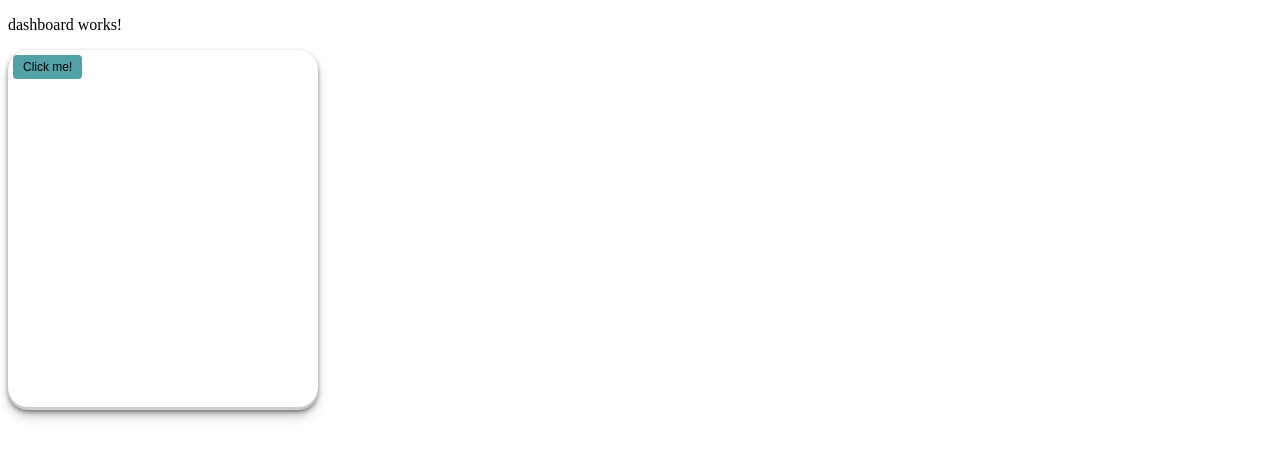
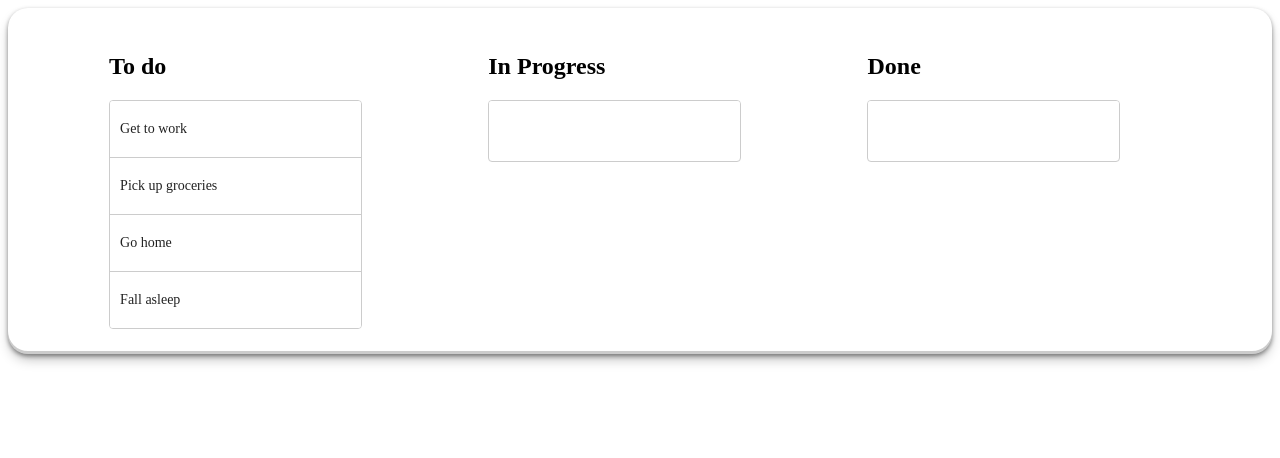
Before and after one commit to vvalverdea/ProTasker, an Angular app in the folder frontend/client/: page / in a window 1280 px wide. Shown: the top 458 px of the page. Built offline with nearby package versions, Linux system fonts and the light colour scheme.

Commit message:
feat: drag and drop implemented with example

```diff
--- a/frontend/client/package.json
+++ b/frontend/client/package.json
@@ -14,6 +14,7 @@
   "private": true,
   "dependencies": {
     "@angular/animations": "^19.0.0",
+    "@angular/cdk": "^19.0.1",
     "@angular/common": "^19.0.0",
     "@angular/compiler": "^19.0.0",
     "@angular/core": "^19.0.0",
--- a/frontend/client/src/app/atoms/card/card.component.html
+++ b/frontend/client/src/app/atoms/card/card.component.html
@@ -1,3 +1,3 @@
-<div class="card" [style.width]="width" [style.height]="height">
+<div class="card">
   <ng-content></ng-content>
 </div>
--- a/frontend/client/src/app/atoms/card/card.component.scss
+++ b/frontend/client/src/app/atoms/card/card.component.scss
@@ -1,19 +1,7 @@
 @use "../../../styles/_variables" as *;
 
 .card {
-  border-radius: 20px;
-  padding: 5px;
   box-shadow: rgba(0, 0, 0, 0.4) 0px 2px 4px,
     rgba(0, 0, 0, 0.3) 0px 7px 13px -3px, rgba(0, 0, 0, 0.2) 0px -3px 0px inset;
-  display: grid;
-  grid-template-rows: auto 1fr;
-
-  @media (max-width: 768px) {
-    width: 150px !important;
-    height: auto !important;
-  }
-
-  @media (max-width: 480px) {
-    width: 120px !important;
-  }
+  border-radius: 20px;
 }
--- a/frontend/client/src/app/atoms/card/card.component.ts
+++ b/frontend/client/src/app/atoms/card/card.component.ts
@@ -6,7 +6,5 @@ import { Component, Input } from '@angular/core';
   styleUrls: ['./card.component.scss'],
 })
 export class CardComponent {
-  @Input() width = '190px';
-  @Input() height = '254px';
   @Input() gradient = 'linear-gradient(144deg,#AF40FF, #5B42F3 50%,#00DDEB)';
 }
--- a/frontend/client/src/app/dashboard/dashboard.component.html
+++ b/frontend/client/src/app/dashboard/dashboard.component.html
@@ -1,4 +1,69 @@
-<p>dashboard works!</p>
-<app-card [width]="'300px'" [height]="'350px'">
-  <app-button label="Click me!" type="primary" size="small"></app-button>
+<!--<app-card>
+  <div
+    class="grid-header"
+    *ngFor="let status of ['todo', 'in-progress', 'done']"
+  >
+    {{ status }}
+  </div>
+
+  <div *ngFor="let status of ['todo', 'in-progress', 'done']">
+    <div
+      cdkDropList
+      [cdkDropListData]="tasksByStatus[status]"
+      id="{{ status }}"
+      (cdkDropListDropped)="drop($event)"
+      class="task-column"
+    >
+      <div *ngFor="let task of tasksByStatus[status]" class="item">
+        <app-tasklist [task]="task" cdkDrag></app-tasklist>
+      </div>
+    </div>
+  </div>
+</app-card>-->
+
+<app-card cdkDropListGroup>
+  <div class="example-container">
+    <h2>To do</h2>
+
+    <div
+      cdkDropList
+      [cdkDropListData]="todo"
+      class="example-list"
+      (cdkDropListDropped)="drop($event)"
+    >
+      @for (item of todo; track item) {
+      <div class="example-box" cdkDrag>{{ item }}</div>
+      }
+    </div>
+  </div>
+
+  <div class="example-container">
+    <h2>In Progress</h2>
+
+    <div
+      cdkDropList
+      [cdkDropListData]="inprogress"
+      class="example-list"
+      (cdkDropListDropped)="drop($event)"
+    >
+      @for (item of inprogress; track item) {
+      <div class="example-box" cdkDrag>{{ item }}</div>
+      }
+    </div>
+  </div>
+
+  <div class="example-container">
+    <h2>Done</h2>
+
+    <div
+      cdkDropList
+      [cdkDropListData]="done"
+      class="example-list"
+      (cdkDropListDropped)="drop($event)"
+    >
+      @for (item of done; track item) {
+      <div class="example-box" cdkDrag>{{ item }}</div>
+      }
+    </div>
+  </div>
 </app-card>
--- a/frontend/client/src/app/dashboard/dashboard.component.scss
+++ b/frontend/client/src/app/dashboard/dashboard.component.scss
@@ -0,0 +1,69 @@
+@use "../../styles/_mixins" as *;
+@use "../../styles/_variables" as *;
+
+.grid-header {
+  color: $secondary-color;
+  box-shadow: 0 4px 8px rgba(0, 0, 0, 0.1);
+  width: 30%;
+  height: 50%;
+  margin: 0 auto;
+  text-align: center;
+  font-size: xx-large;
+  font-family: "Gill Sans", "Gill Sans MT", Calibri, "Trebuchet MS", sans-serif;
+  padding: 2%;
+}
+
+.example-container {
+  width: 20%;
+  max-width: 100%;
+  margin: 2%;
+  margin-left: 8%;
+  display: inline-block;
+  vertical-align: top;
+}
+
+.example-list {
+  border: solid 1px #ccc;
+  min-height: 60px;
+  background: white;
+  border-radius: 4px;
+  overflow: hidden;
+  display: block;
+}
+
+.example-box {
+  padding: 20px 10px;
+  border-bottom: solid 1px #ccc;
+  color: rgba(0, 0, 0, 0.87);
+  display: flex;
+  flex-direction: row;
+  align-items: center;
+  justify-content: space-between;
+  box-sizing: border-box;
+  cursor: move;
+  background: white;
+  font-size: 14px;
+}
+
+.cdk-drag-preview {
+  box-sizing: border-box;
+  border-radius: 4px;
+  box-shadow: 0 5px 5px -3px rgba(0, 0, 0, 0.2),
+    0 8px 10px 1px rgba(0, 0, 0, 0.14), 0 3px 14px 2px rgba(0, 0, 0, 0.12);
+}
+
+.cdk-drag-placeholder {
+  opacity: 0;
+}
+
+.cdk-drag-animating {
+  transition: transform 250ms cubic-bezier(0, 0, 0.2, 1);
+}
+
+.example-box:last-child {
+  border: none;
+}
+
+.example-list.cdk-drop-list-dragging .example-box:not(.cdk-drag-placeholder) {
+  transition: transform 250ms cubic-bezier(0, 0, 0.2, 1);
+}
--- a/frontend/client/src/app/dashboard/dashboard.component.ts
+++ b/frontend/client/src/app/dashboard/dashboard.component.ts
@@ -1,11 +1,49 @@
-import { Component } from '@angular/core';
+import { Component, Input } from '@angular/core';
 import { CardComponent } from '../atoms/card/card.component';
-import { ButtonComponent } from '../atoms/button/button.component';
+
+import { TasklistComponent } from '../tasklist/tasklist.component';
+import { CommonModule } from '@angular/common';
+import { Task } from '../interfaces/tasks';
+
+import {
+  CdkDragDrop,
+  DragDropModule,
+  moveItemInArray,
+  transferArrayItem,
+} from '@angular/cdk/drag-drop';
 
 @Component({
   selector: 'app-dashboard',
-  imports: [ButtonComponent, CardComponent],
+  imports: [CardComponent, TasklistComponent, CommonModule, DragDropModule],
   templateUrl: './dashboard.component.html',
   styleUrl: './dashboard.component.scss',
 })
-export class DashboardComponent {}
+export class DashboardComponent {
+  @Input() tasklist: Task[] = [
+    { id: 1, title: 'Task 1', description: 'Description 1', status: 1 },
+    { id: 2, title: 'Task 2', description: 'Description 2', status: 2 },
+    { id: 3, title: 'Task 3', description: 'Description 3', status: 3 },
+  ];
+  task = {};
+
+  todo = ['Get to work', 'Pick up groceries', 'Go home', 'Fall asleep'];
+  inprogress = [''];
+  done = [''];
+
+  drop(event: CdkDragDrop<string[] | never>) {
+    if (event.previousContainer === event.container) {
+      moveItemInArray(
+        event.container.data,
+        event.previousIndex,
+        event.currentIndex
+      );
+    } else {
+      transferArrayItem(
+        event.previousContainer.data,
+        event.container.data,
+        event.previousIndex,
+        event.currentIndex
+      );
+    }
+  }
+}
--- /dev/null
+++ b/frontend/client/src/app/interfaces/tasks.ts
@@ -0,0 +1,6 @@
+export interface Task {
+  id: number;
+  title: string;
+  description: string;
+  status: number;
+}
--- /dev/null
+++ b/frontend/client/src/app/mocks/task.ts
@@ -0,0 +1,6 @@
+export const taskMock = {
+  id: 1,
+  title: 'Task 1',
+  description: 'Description 1',
+  status: 1,
+};
--- a/frontend/client/src/app/tasklist/tasklist.component.html
+++ b/frontend/client/src/app/tasklist/tasklist.component.html
@@ -1 +1 @@
-<p>tasklist works!</p>
+<p>{{ task.title }}</p>
```
Also changed, not shown: frontend/client/src/app/tasklist/tasklist.component.ts (+4 -3 lines), 1 other file (tests, documents, lock files or other folders).
